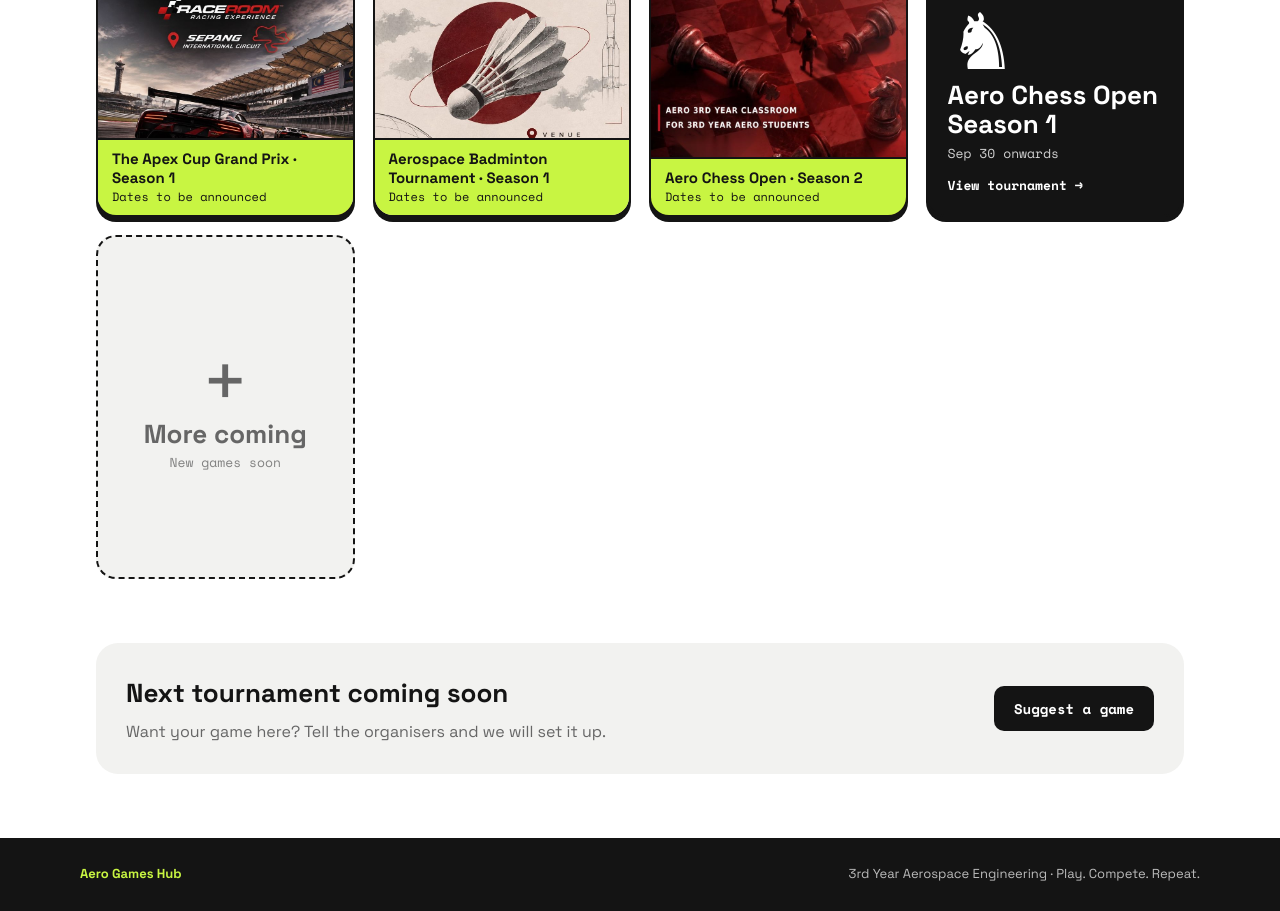
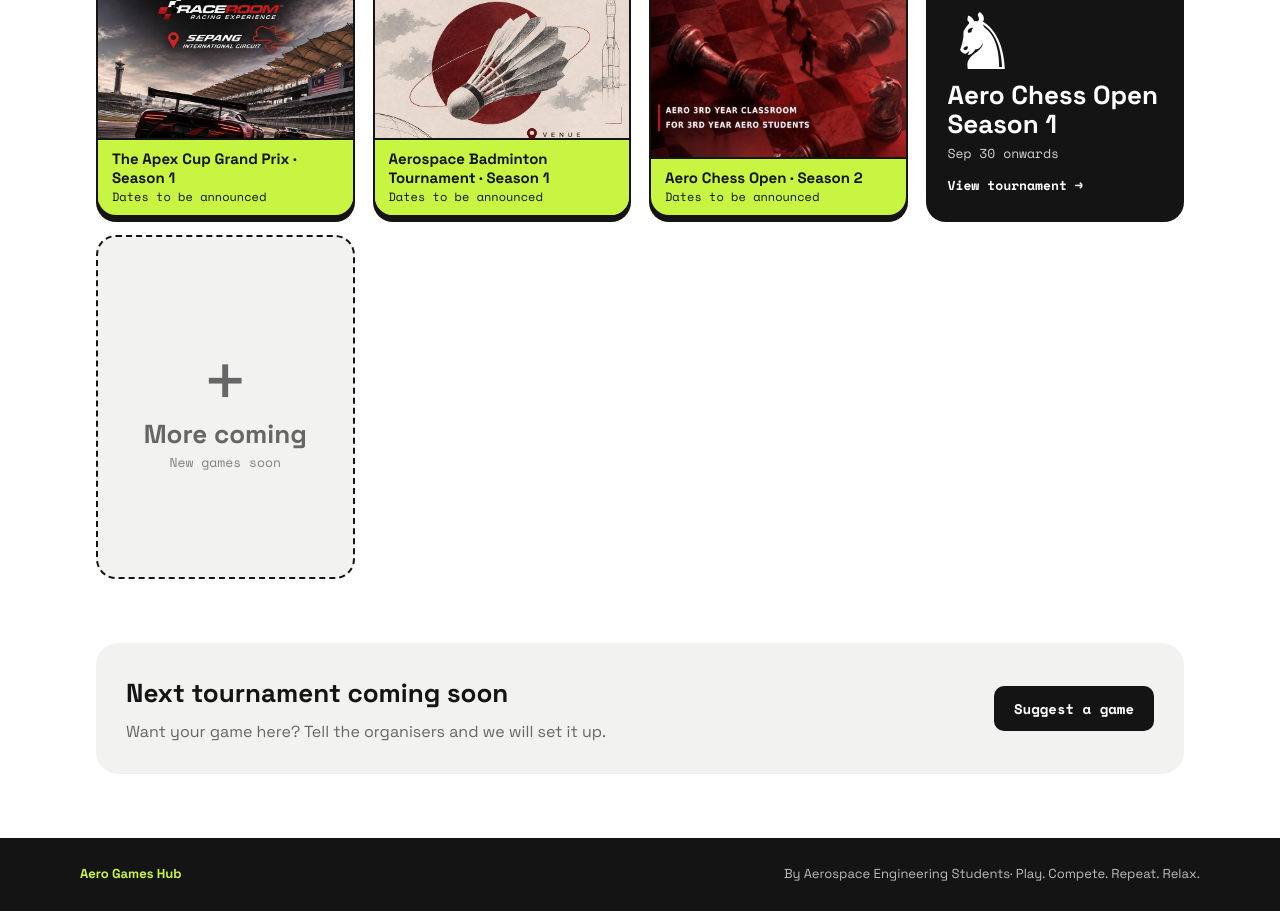
Before and after one commit to lKRITHEESH/aero-sports-hub, a plain HTML site: page index.html in a window 1280 px wide. Shown: the part 1109-2020 px from the top of the page. Drawn offline with nearby package versions, Linux system fonts and the light colour scheme.

Commit message:
Update index.html

```diff
--- a/index.html
+++ b/index.html
@@ -7,5 +7,5 @@
 <header class="top"><a class="logo" href="#top"><i>♞</i> Aero Games Hub</a>
 <nav><a href="#about">About</a><a href="#tournaments">All Tournaments</a><a href="#gallery">Gallery</a></nav></header>
 <main id="app"></main>
-<footer><b>Aero Games Hub</b><span>3rd Year Aerospace Engineering · Play. Compete. Repeat.</span></footer>
+<footer><b>Aero Games Hub</b><span>By Aerospace Engineering Students· Play. Compete. Repeat. Relax. </span></footer>
 <script src="data.js?v=4"></script><script src="app.js?v=4"></script></body></html>
```
